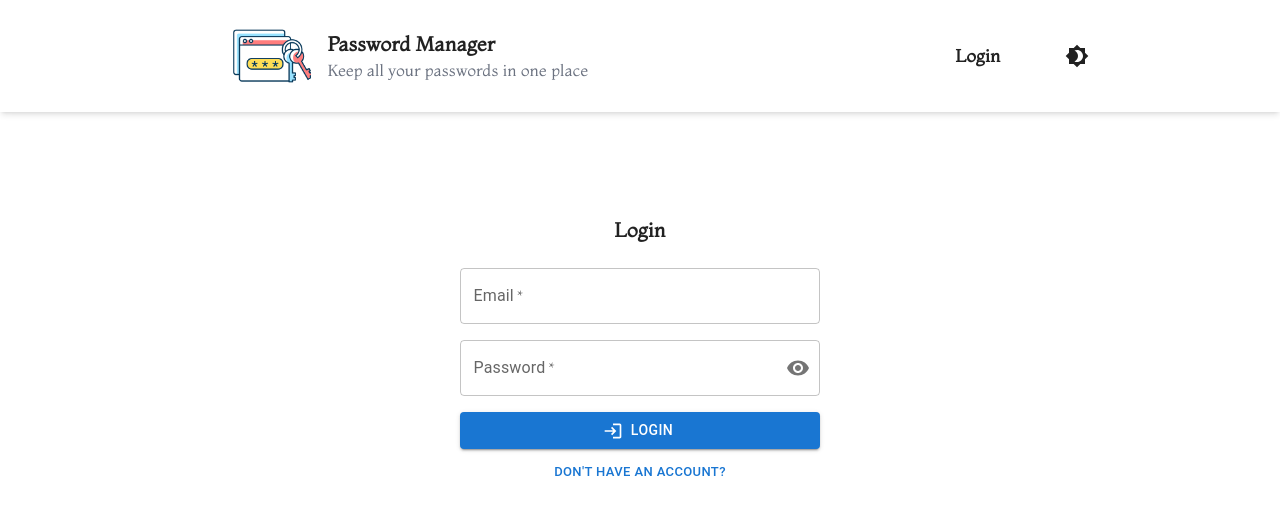
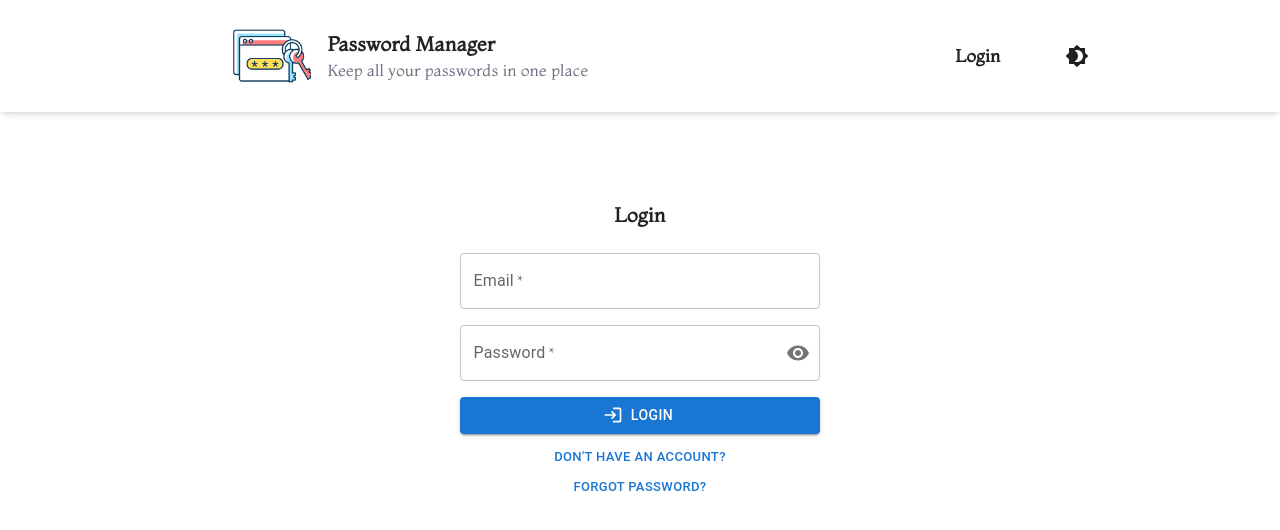
Before and after one commit to EziOPratikk/Password-manager-app, a React (Vite) app in the folder frontend/: page /login in a window 1280 px wide. Shown: the top 530 px of the page. Built offline with nearby package versions, Linux system fonts and the light colour scheme.

Commit message:
feat: add forgot password text btn

```diff
--- a/frontend/src/pages/Login.tsx
+++ b/frontend/src/pages/Login.tsx
@@ -75,6 +75,11 @@ export default function Login() {
           Don't have an account?
         </Button>
       </Link>
+      <Link to='/forgot-password'>
+        <Button variant='text' size='small'>
+          Forgot Password?
+        </Button>
+      </Link>
       <NotificationSnackbar
         isOpen={isSnackbarOpen}
         message={snackbarMessage}
```
